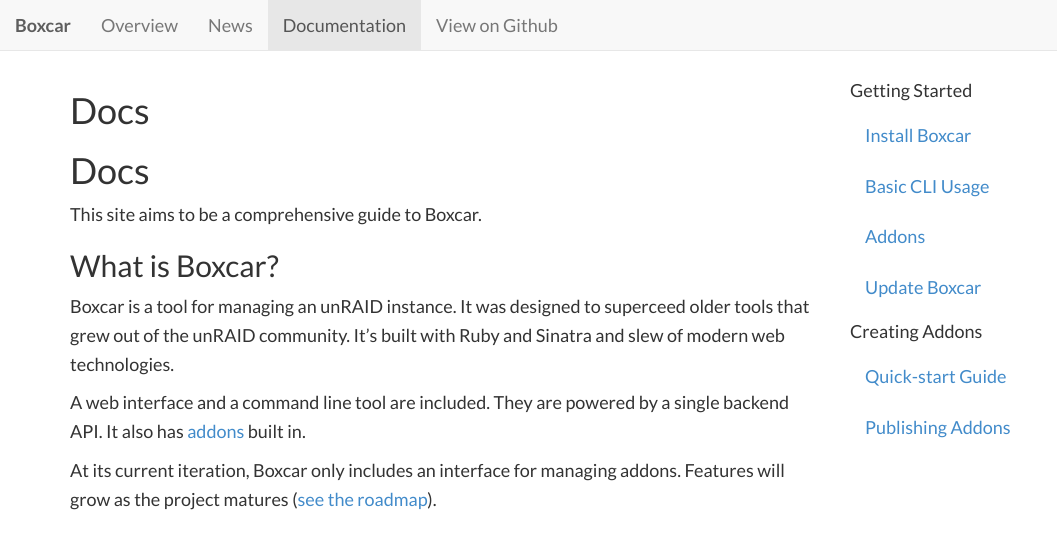
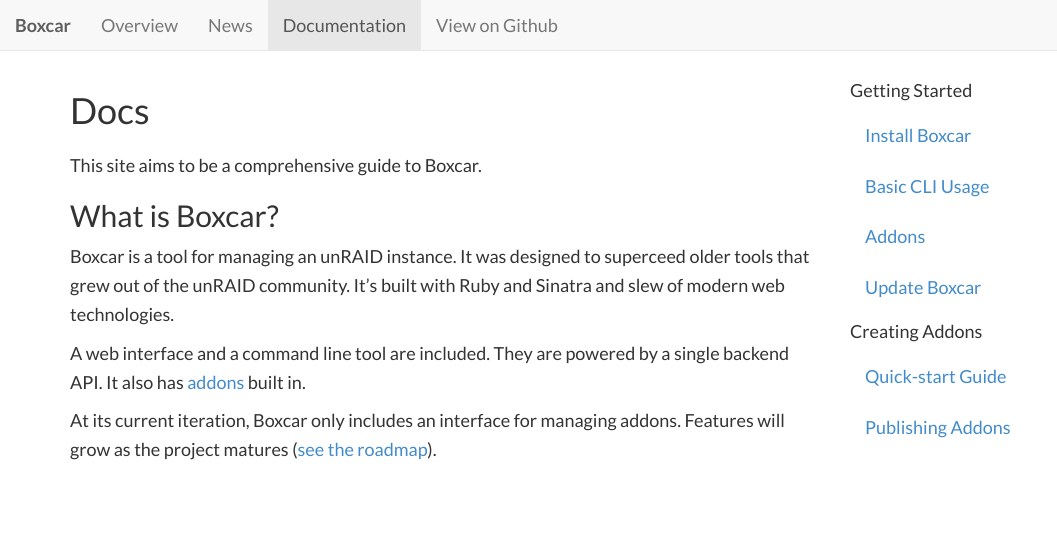
Before and after one commit to nicinabox/boxcar, a Jekyll site: the page built from docs/index.md, in a window 1280 px wide. Shown: the top 549 px of the page, without its empty margins (0-1057 px from the left). Built offline with Jekyll 4.4.1, drawn with Linux system fonts in a browser that asks for light colours; nearby versions of some CDN libraries; Markdown is read by kramdown in place of the engine named in the settings; comment, search, counter and statistics services are not loaded.

Commit message:
Fix double title

```diff
--- a/docs/index.md
+++ b/docs/index.md
@@ -2,8 +2,6 @@
 title: Docs
 layout: docs
 ---
-
-# Docs
 
 This site aims to be a comprehensive guide to Boxcar.
 
```
